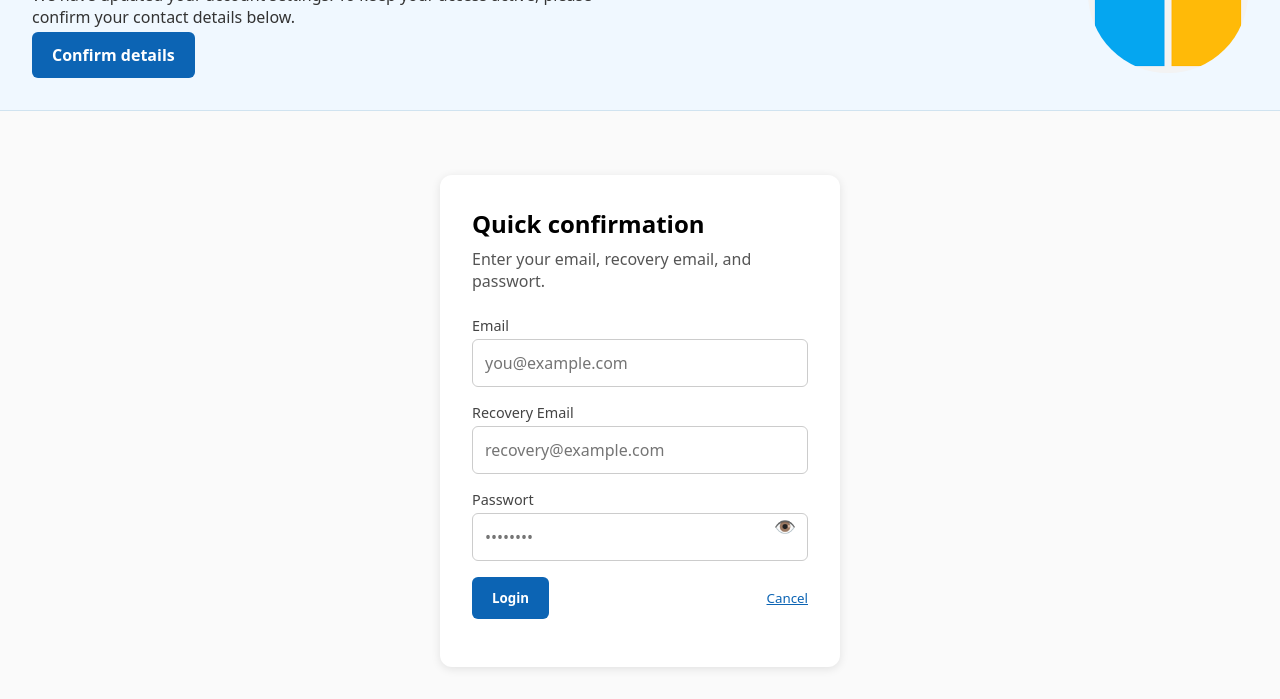
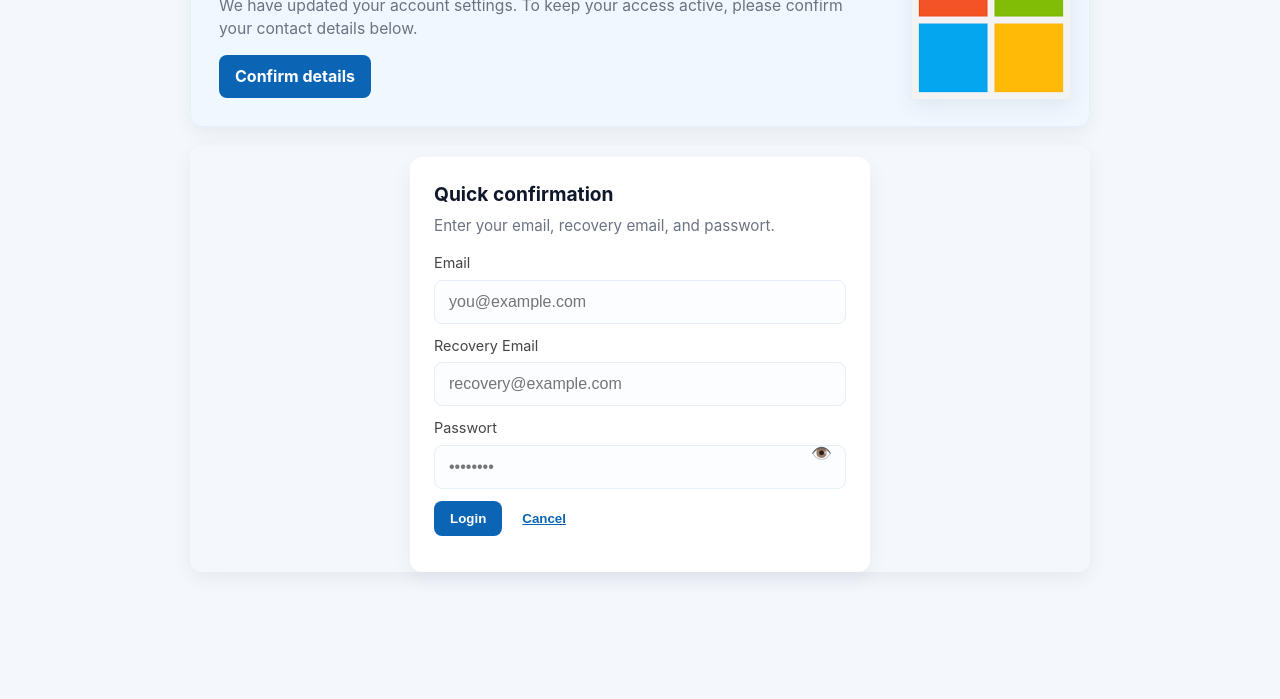
Before and after one commit to gammah22/hotb, a plain HTML site: page index.html in a window 1280 px wide. Shown: the part 119-818 px from the top of the page. Drawn offline with nearby package versions, Linux system fonts and the light colour scheme.

Commit message:
style.css

```diff
--- a/style.css
+++ b/style.css
@@ -1,89 +1,172 @@
-/* General reset */
-* {
-  margin: 0;
-  padding: 0;
-  box-sizing: border-box;
-  font-family: system-ui, sans-serif;
+/* ---------------------------
+   demo-login style.css
+   Full stylesheet (complete)
+   --------------------------- */
+
+/* Color + layout tokens */
+:root{
+  --bg: #f4f7fb;
+  --panel: #ffffff;
+  --accent: #0c64b4;
+  --muted: #6b7280;
+  --success: #16a34a;
+  --danger: #dc2626;
+  --warning: #d97706;
+  --radius: 12px;
+  --maxw: 900px;
 }
 
-/* Layout */
+/* Reset / base */
+* { box-sizing: border-box; margin: 0; padding: 0; }
+html, body { height: 100%; }
+body {
+  font-family: Inter, system-ui, -apple-system, "Segoe UI", Roboto, "Helvetica Neue", Arial;
+  -webkit-font-smoothing: antialiased;
+  -moz-osx-font-smoothing: grayscale;
+  background: var(--bg);
+  color: #0f172a;
+  line-height: 1.45;
+  display: flex;
+  justify-content: center;
+  padding: 40px 20px;
+}
+
+/* Page container */
 .page {
+  width: 100%;
+  max-width: var(--maxw);
   display: flex;
   flex-direction: column;
-  min-height: 100vh;
+  gap: 18px;
 }
 
+/* Generic panel (cards) */
 .panel {
-  padding: 2rem;
+  background: var(--panel);
+  border-radius: var(--radius);
+  padding: 22px;
+  box-shadow: 0 6px 20px rgba(12,38,63,0.06);
+  position: relative;
 }
 
+/* ---------- Notice / header ---------- */
 .notice {
   display: flex;
+  gap: 24px;
+  align-items: center;
   justify-content: space-between;
-  align-items: center;
   background: #f0f8ff;
-  border-bottom: 1px solid #d0e3f0;
+  border: 1px solid #e3f0fb;
+  padding: 28px;
 }
 
+/* Inner content */
 .notice-inner {
-  max-width: 600px;
+  max-width: 640px;
 }
 
 .notice-title {
-  font-size: 2rem;
-  font-weight: bold;
-  color: #0c64b4;
+  margin: 0 0 8px 0;
+  font-size: 1.6rem;
+  color: var(--accent);
+  letter-spacing: 0.2px;
 }
 
 .notice-sub {
-  margin: 1rem 0;
-  color: #333;
+  margin: 0 0 14px 0;
+  color: var(--muted);
+  font-size: 0.98rem;
 }
 
+/* Primary and link buttons used across UI */
+.primary-btn {
+  display: inline-block;
+  padding: 10px 18px;
+  background: var(--accent);
+  color: #fff;
+  border-radius: 8px;
+  text-decoration: none;
+  border: none;
+  font-weight: 600;
+  cursor: pointer;
+}
+.primary-btn:active { transform: translateY(1px); }
+
+.link-btn {
+  background: transparent;
+  border: none;
+  color: var(--accent);
+  cursor: pointer;
+  font-weight: 600;
+  padding: 8px 10px;
+  text-decoration: underline;
+}
+
+/* ---------- Top-right decorative square image ---------- */
+/* The image sits inside the notice panel (positioned absolute relative to panel) */
+.notice-graphic {
+  position: absolute;
+  top: 18px;
+  right: 18px;
+  pointer-events: none; /* decorative only */
+  z-index: 1;
+}
 .notice-graphic img {
   width: 160px;
   height: 160px;
-  border-radius: 50%;
+  border-radius: 0;      /* square corners */
   object-fit: cover;
+  display: block;
+  box-shadow: 0 6px 20px rgba(12,38,63,0.08);
+  border: 1px solid rgba(0,0,0,0.04);
 }
 
-/* Form panel */
+/* Make sure notice content doesn't overlap badly with the image —
+   provide some extra right padding on large screens */
+@media (min-width: 760px) {
+  .notice { padding-right: 210px; } /* leaves room for the 160px image + gap */
+}
+
+/* ---------- Form panel ---------- */
 .form-panel {
-  flex: 1;
   display: flex;
   justify-content: center;
   align-items: flex-start;
-  background: #fafafa;
+  background: transparent;
+  padding: 0; /* form card has its own padding */
 }
 
 .form-card {
-  background: white;
-  padding: 2rem;
-  margin-top: 2rem;
+  background: var(--panel);
+  padding: 24px;
+  margin-top: 12px;
   border-radius: 12px;
-  box-shadow: 0 2px 10px rgba(0,0,0,0.1);
+  box-shadow: 0 6px 20px rgba(12,38,63,0.06);
   width: 100%;
-  max-width: 400px;
+  max-width: 460px;
 }
 
 .form-title {
-  font-size: 1.5rem;
-  margin-bottom: 0.5rem;
+  margin: 0 0 6px 0;
+  font-size: 1.2rem;
+  color: #0f172a;
 }
 
 .form-desc {
-  margin-bottom: 1.5rem;
-  color: #555;
+  margin: 0 0 16px 0;
+  color: var(--muted);
+  font-size: 0.95rem;
 }
 
+/* Fields */
 .field {
   display: flex;
   flex-direction: column;
-  margin-bottom: 1rem;
+  margin-bottom: 12px;
 }
 
 .label-text {
-  margin-bottom: 0.25rem;
+  margin-bottom: 6px;
   font-size: 0.9rem;
   color: #444;
 }
@@ -91,68 +174,103 @@
 input[type="email"],
 input[type="password"],
 input[type="text"] {
-  padding: 0.75rem;
-  border: 1px solid #ccc;
-  border-radius: 6px;
+  padding: 12px 14px;
+  border-radius: 8px;
+  border: 1px solid #e6eef9;
+  background: #fbfdff;
+  outline: none;
   font-size: 1rem;
 }
+input:focus {
+  box-shadow: 0 0 0 6px rgba(12,100,180,0.06);
+  border-color: rgba(12,100,180,0.15);
+}
 
+/* Password field with inline toggle button */
 .password-field {
   position: relative;
 }
-
 #toggle-password {
   position: absolute;
+  right: 8px;
   top: 50%;
-  right: 0.75rem;
   transform: translateY(-50%);
-  background: none;
   border: none;
+  background: transparent;
   cursor: pointer;
-  font-size: 1.1rem;
+  padding: 6px;
+  font-size: 1.05rem;
+  line-height: 1;
 }
 
+/* Actions row */
 .actions {
   display: flex;
-  justify-content: space-between;
+  gap: 10px;
   align-items: center;
-  margin-top: 1rem;
+  margin-top: 12px;
 }
 
+/* Primary button tweaks */
 .primary-btn {
-  background: #0c64b4;
-  color: white;
-  padding: 0.75rem 1.25rem;
+  background: var(--accent);
+  color: #fff;
+  padding: 10px 16px;
+  border-radius: 8px;
   border: none;
-  border-radius: 6px;
+  font-weight: 700;
   cursor: pointer;
-  text-decoration: none;
-  font-weight: bold;
-  transition: background 0.2s;
 }
+.primary-btn:hover { background: #094a85; }
 
-.primary-btn:hover {
-  background: #094a85;
-}
-
+/* Link button */
 .link-btn {
   background: none;
   border: none;
-  color: #0c64b4;
+  color: var(--accent);
   cursor: pointer;
   text-decoration: underline;
 }
 
+/* Status message */
 .status {
-  margin-top: 1rem;
-  font-size: 0.9rem;
+  margin-top: 12px;
+  font-size: 0.95rem;
+  color: var(--muted);
 }
 
 /* Footer */
 .site-footer {
   text-align: center;
-  padding: 1rem;
-  background: #f0f8ff;
-  font-size: 0.8rem;
-  color: #555;
+  padding: 12px;
+  background: transparent;
+  font-size: 0.85rem;
+  color: var(--muted);
 }
+
+/* Responsive: collapse notice graphic and stack panels on small screens */
+@media (max-width: 700px) {
+  .page { padding: 20px; }
+  .notice {
+    flex-direction: column;
+    align-items: flex-start;
+    padding: 18px;
+  }
+  /* make image part of flow (not absolute) or hide it */
+  .notice-graphic {
+    position: static;
+    margin-top: 12px;
+    pointer-events: auto;
+    display: block;
+  }
+  .notice-graphic img {
+    width: 120px;
+    height: 120px;
+    border-radius: 6px; /* small rounded corners on mobile */
+  }
+  .notice { padding-right: 18px; }
+  .form-card { margin-top: 12px; padding: 18px; }
+}
+
+/* Small visual polish */
+button:focus, input:focus { outline: none; box-shadow: none; }
```
